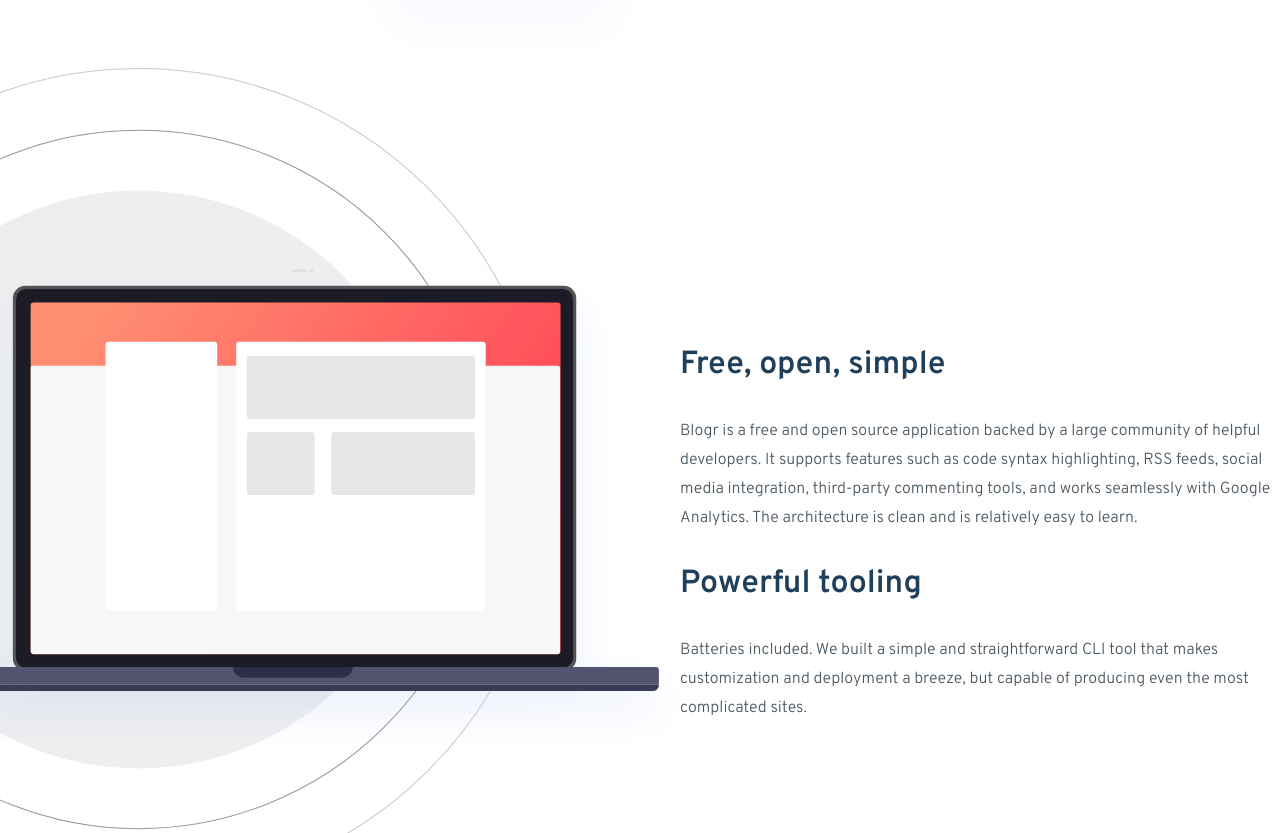
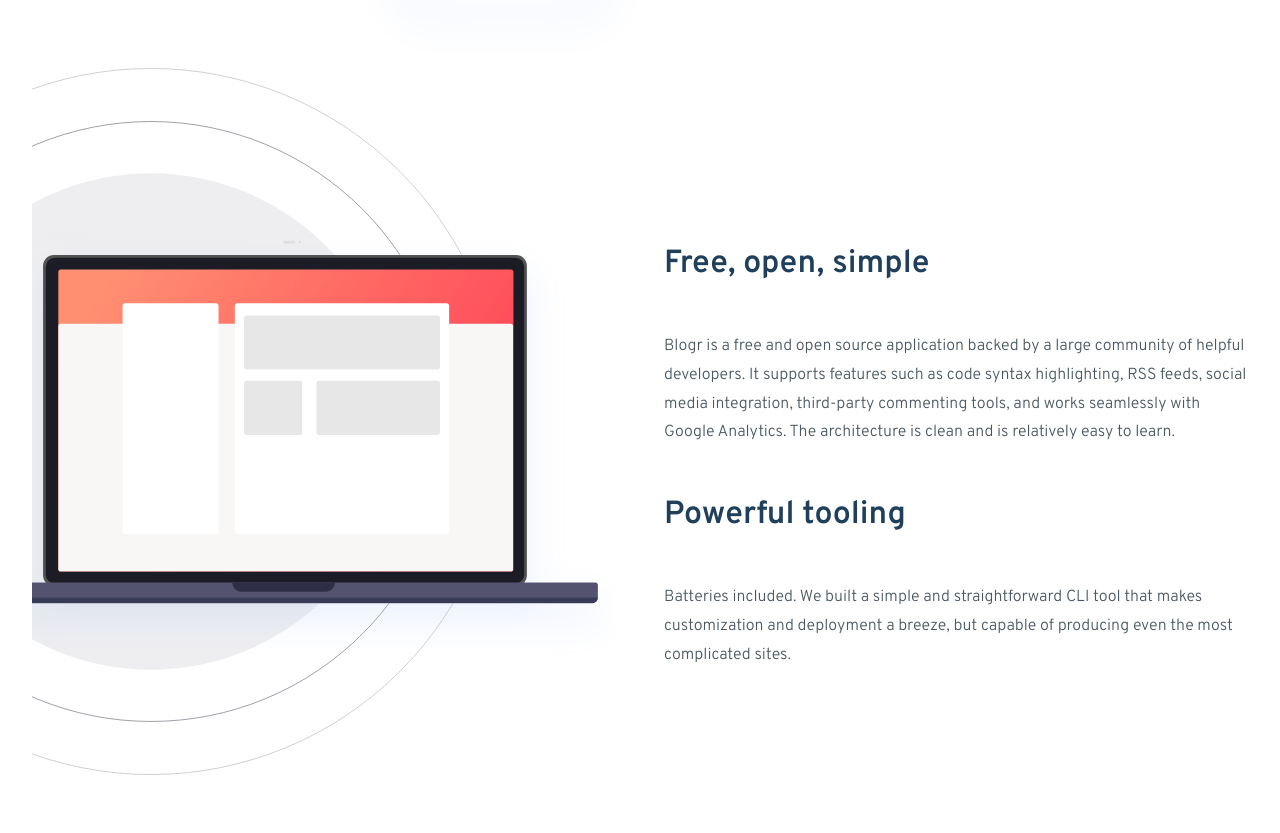
Before and after one commit to travisdk/blogr-landing-page, a plain HTML site: page index.html in a window 1280 px wide. Shown: the part 2356-3189 px from the top of the page. Drawn offline with Linux system fonts and the light colour scheme.

Commit message:
before making changes to state of art image

```diff
--- a/css/style.css
+++ b/css/style.css
@@ -263,6 +263,8 @@
 .state-of-art .copy {
   color: var(--white);
 }
+.state-of-art .right {
+}
 .blogr-info .illustration {
   background-image: url(/images/illustration-laptop-mobile.svg);
   background-repeat: no-repeat;
@@ -457,6 +459,7 @@
     background-position-x: -100px;
   }
   .state-of-art {
+    display: flex;
     position: relative;
     margin-top: 600px;
     padding: 1em;
@@ -492,29 +495,34 @@
   .blogr-info {
     margin-top: 7em;
     display: flex;
+    padding: 0 2em;
     width: 100%;
+    justify-content: space-between;
   }
   .blogr-info .illustration {
-    width: 100%;
     background-image: url(/images/illustration-laptop-desktop.svg);
     background-size: 150%;
     background-position-y: 0%;
     background-position-x: 80%;
-    height: 900px;
+
+    width: 50%;
+    height: 1000px;
+    max-width: 800px;
   }
   .blogr-info .heading,
   .blogr-info .copy {
     text-align: left;
-    padding: 0;
-  }
-  .blogr-info .heading {
+    max-width: 800px;
     padding: 1em 0;
   }
+
   .blogr-info .right {
     display: flex;
     flex-direction: column;
-    justify-content: center;
-    max-width: 600px;
+    justify-content: flex-start;
+    width: 50%;
+    margin-left: 3em;
+    margin-top: 9em;
   }
   .footer-links a:hover {
     text-decoration: underline;
```
